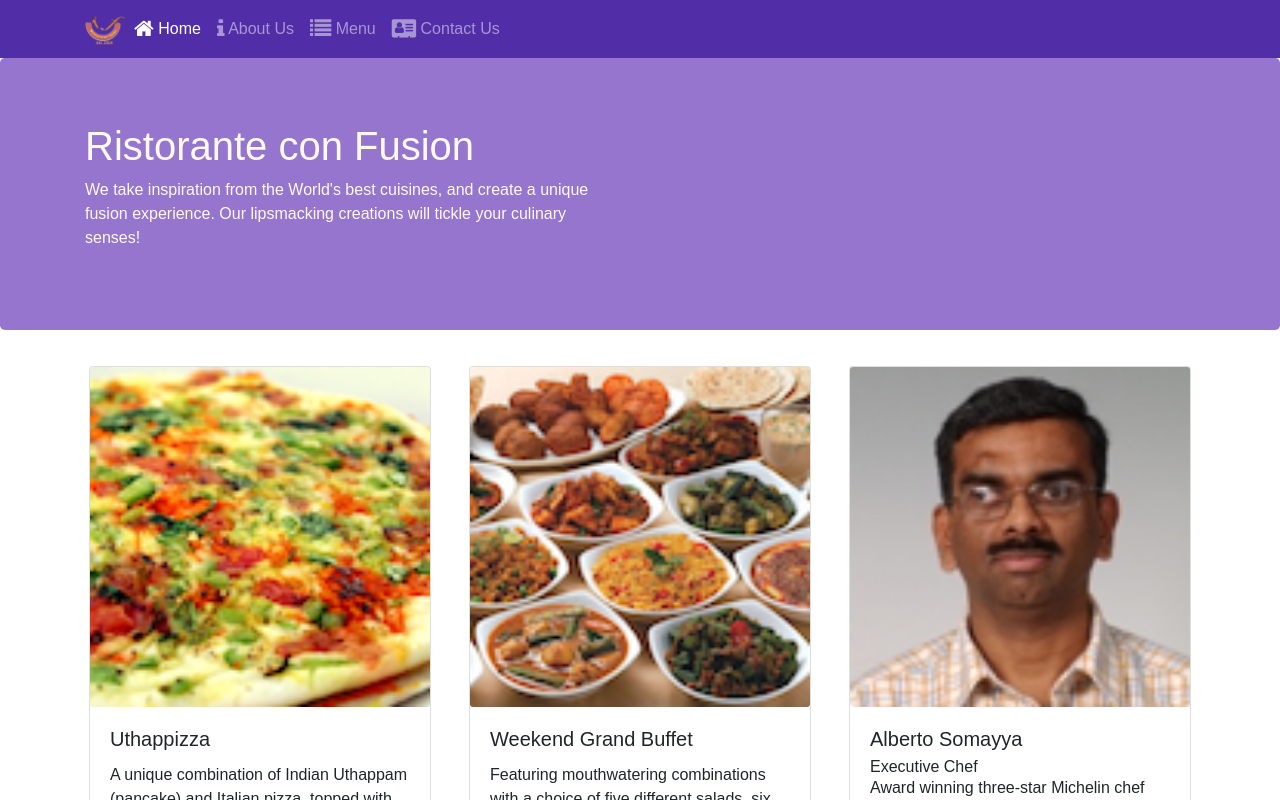
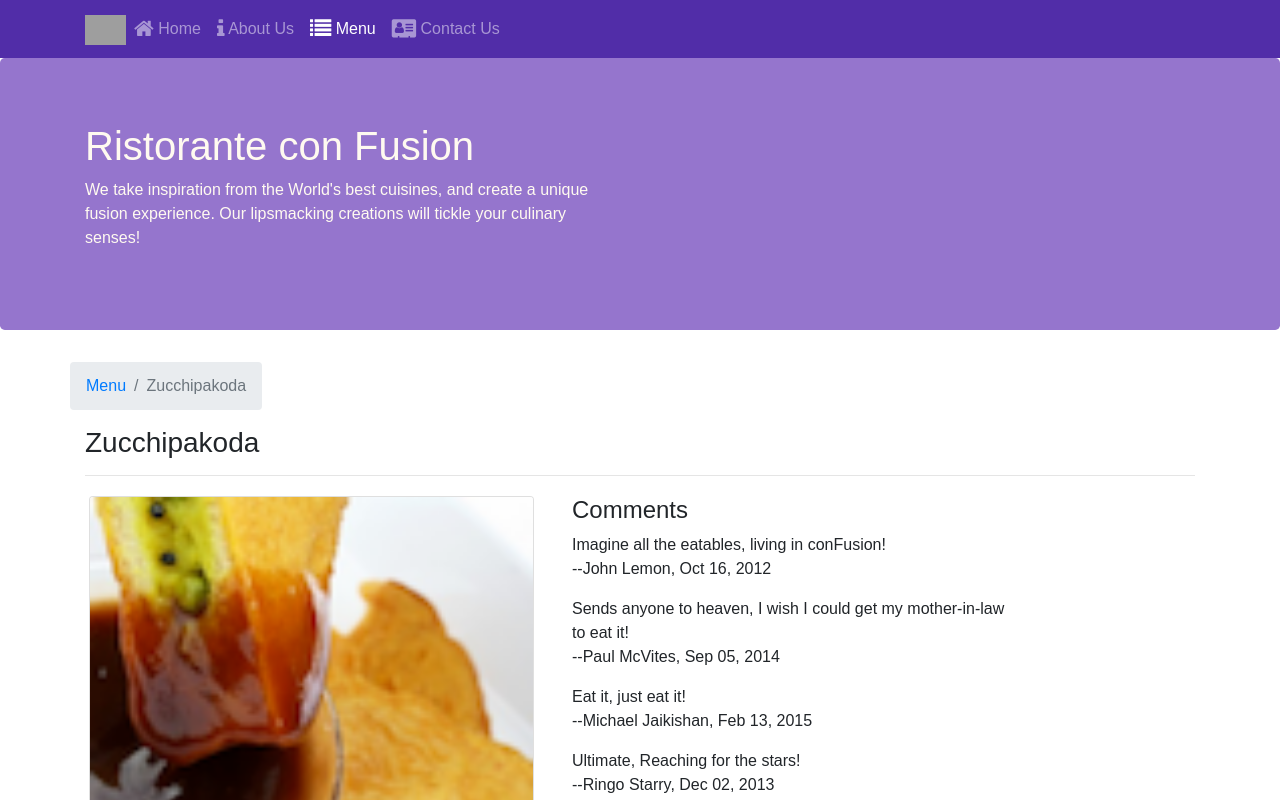
Before and after one commit to tanDjent/React-confusion, a React (Create React App) app: page /menu/1 in a window 1280 px wide. Before the commit this address led to /home. Shown: the top 800 px of the page. Built offline with nearby package versions, Linux system fonts and the light colour scheme; grey boxes are pictures that could not be loaded.

Commit message:
Single Page Application Part 2

```diff
--- a/src/components/ContactComponent.js
+++ b/src/components/ContactComponent.js
@@ -1,8 +1,21 @@
 import React from 'react';
-
+import { Breadcrumb, BreadcrumbItem} from 'reactstrap';
+import {Link} from 'react-router-dom';
 function Contact(props) {
     return(
         <div className="container">
+             <div className="row">
+                <Breadcrumb>
+                    <BreadcrumbItem>
+                        <Link to='/home'>Home</Link>
+                    </BreadcrumbItem>
+                    <BreadcrumbItem active>Contact Us</BreadcrumbItem>
+                </Breadcrumb>
+            <div className="col-12">
+              <h3>Contact Us</h3>
+              <hr />
+            </div>
+          </div>
             <div className="row row-content">
                 <div className="col-12">
                 <h3>Location Information</h3>
--- a/src/components/DishDetailComponent.js
+++ b/src/components/DishDetailComponent.js
@@ -1,6 +1,6 @@
 import React from 'react';
-import { Card, CardImg, CardText, CardBody, CardTitle} from 'reactstrap';
-
+import { Card, CardImg, CardText, CardBody, CardTitle, Breadcrumb, BreadcrumbItem} from 'reactstrap';
+import { Link } from 'react-router-dom';
 
    function RenderComments({comments})
     {
@@ -27,7 +27,7 @@
    function RenderDish({dish}){
         if(dish!=null){
           return(
-            <div className="row">
+
             <div className="col-12 col-md-5 m-1">
             <Card>
                 <CardImg width="100%" src={dish.image} alt={dish.name} />
@@ -36,8 +36,6 @@
                     <CardText>{dish.description}</CardText>
                 </CardBody>
             </Card>
-            </div>
-            <RenderComments comments={dish.comments}/>
             </div>
           );
         }
@@ -50,9 +48,25 @@
 
 
     const DishDetail =(props)=>{
-      return(<div className="container">
-        <RenderDish dish={ props.dish }/>
-        </div>);
+      return(
+        <div className="container">
+          <div className="row">
+           <Breadcrumb>
+            <BreadcrumbItem>
+            <Link to='/menu'>Menu</Link>
+            </BreadcrumbItem>
+            <BreadcrumbItem active>{props.dish.name}</BreadcrumbItem>
+            </Breadcrumb>
+            <div className="col-12">
+              <h3>{props.dish.name}</h3>
+              <hr />
+            </div>
+            </div>
+            <div className="row">
+              <RenderDish dish={ props.dish }/>
+              <RenderComments comments={props.comments}/>
+            </div>
+          </div>);
 }
 
 
--- a/src/components/MainComponent.js
+++ b/src/components/MainComponent.js
@@ -32,6 +32,14 @@
         />
       );
     }
+
+    const DishWithId = ({match}) => {
+      return(
+          <DishDetail dish={this.state.dishes.filter((dish) => dish.id === parseInt(match.params.dishId,10))[0]}
+            comments={this.state.comments.filter((comment) => comment.dishId === parseInt(match.params.dishId,10))} />
+      );
+    };
+
     return (
       <div>
         <Header/>
@@ -39,6 +47,7 @@
               <Route path='/home' component={HomePage} />
               <Route exact path='/menu' component={() => <Menu dishes={this.state.dishes} />} />
               <Route exact path='/contactus' component={Contact} />
+              <Route path='/menu/:dishId' component={DishWithId} />
               <Redirect to="/home" />
           </Switch>
         <Footer/>
--- a/src/components/MenuComponent.js
+++ b/src/components/MenuComponent.js
@@ -1,14 +1,15 @@
 import React from 'react';
-import { Card, CardImg,CardImgOverlay, CardTitle} from 'reactstrap';
-
+import { Card, CardImg,CardImgOverlay, CardTitle, Breadcrumb, BreadcrumbItem} from 'reactstrap';
+import {Link} from 'react-router-dom';
   function RenderMenuItem({ dish, onClick }){
     return(
-              <Card key={dish.id}
-                 onClick={() => onClick(dish.id)}>
+              <Card>
+                  <Link to={`/menu/${dish.id}`}>
                   <CardImg width="100%" src={dish.image} alt={dish.name} />
                   <CardImgOverlay>
                       <CardTitle>{dish.name}</CardTitle>
                   </CardImgOverlay>
+                  </Link>
                 </Card>
     );
   }
@@ -16,14 +17,26 @@
 
         const menu = props.dishes.map((dish) => {
           return (
-            <div  className="col-12 col-md-5 m-1">
-                <RenderMenuItem dish={dish} onClick={props.onClick}/>
+            <div key={dish.id} className="col-12 col-md-5 m-1">
+                <RenderMenuItem dish={dish} />
             </div>
           );
       });
 
       return (
         <div className="container">
+          <div className="row">
+            <Breadcrumb>
+            <BreadcrumbItem>
+            <Link to='/home'>Home</Link>
+            </BreadcrumbItem>
+            <BreadcrumbItem active>Menu</BreadcrumbItem>
+            </Breadcrumb>
+            <div className="col-12">
+              <h3>Menu</h3>
+              <hr />
+            </div>
+          </div>
           <div className="row">
                 {menu}
           </div>
```
